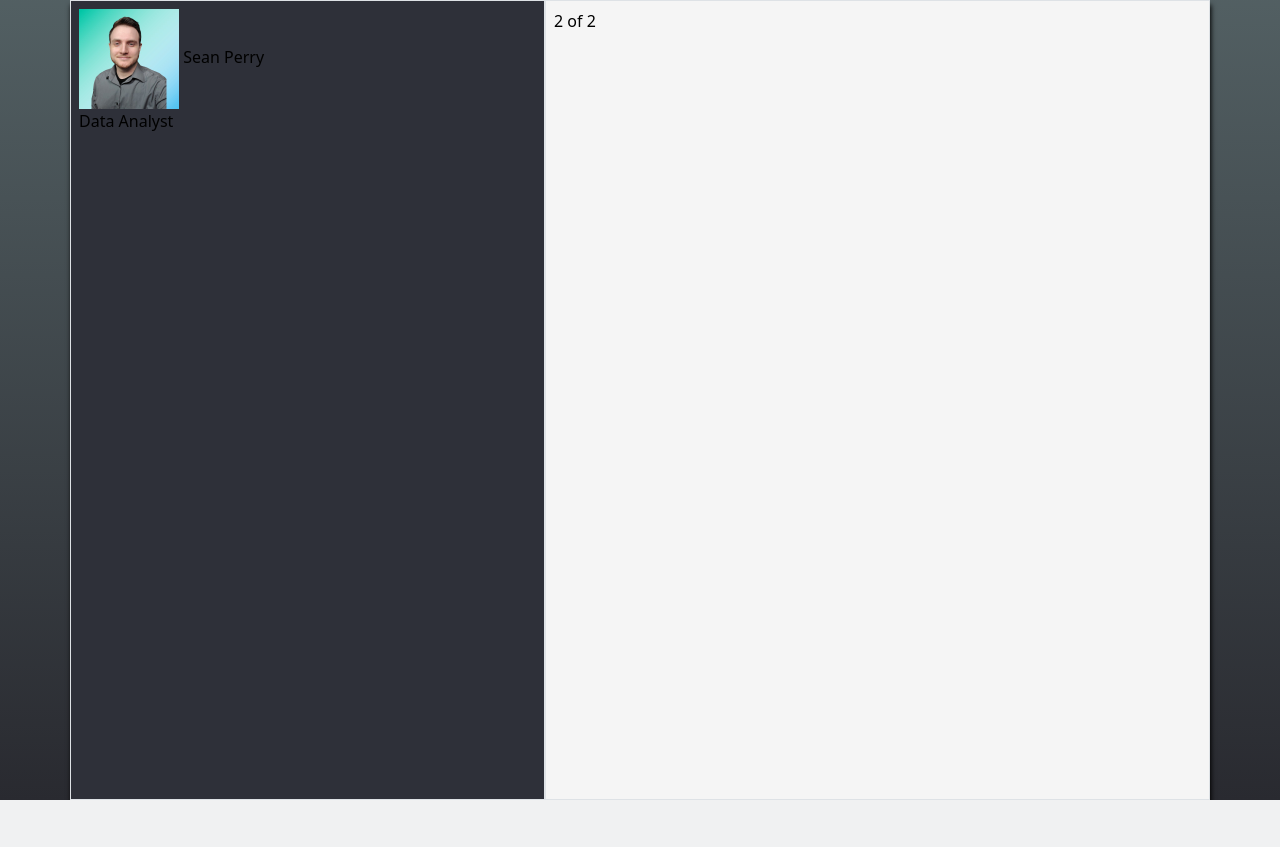
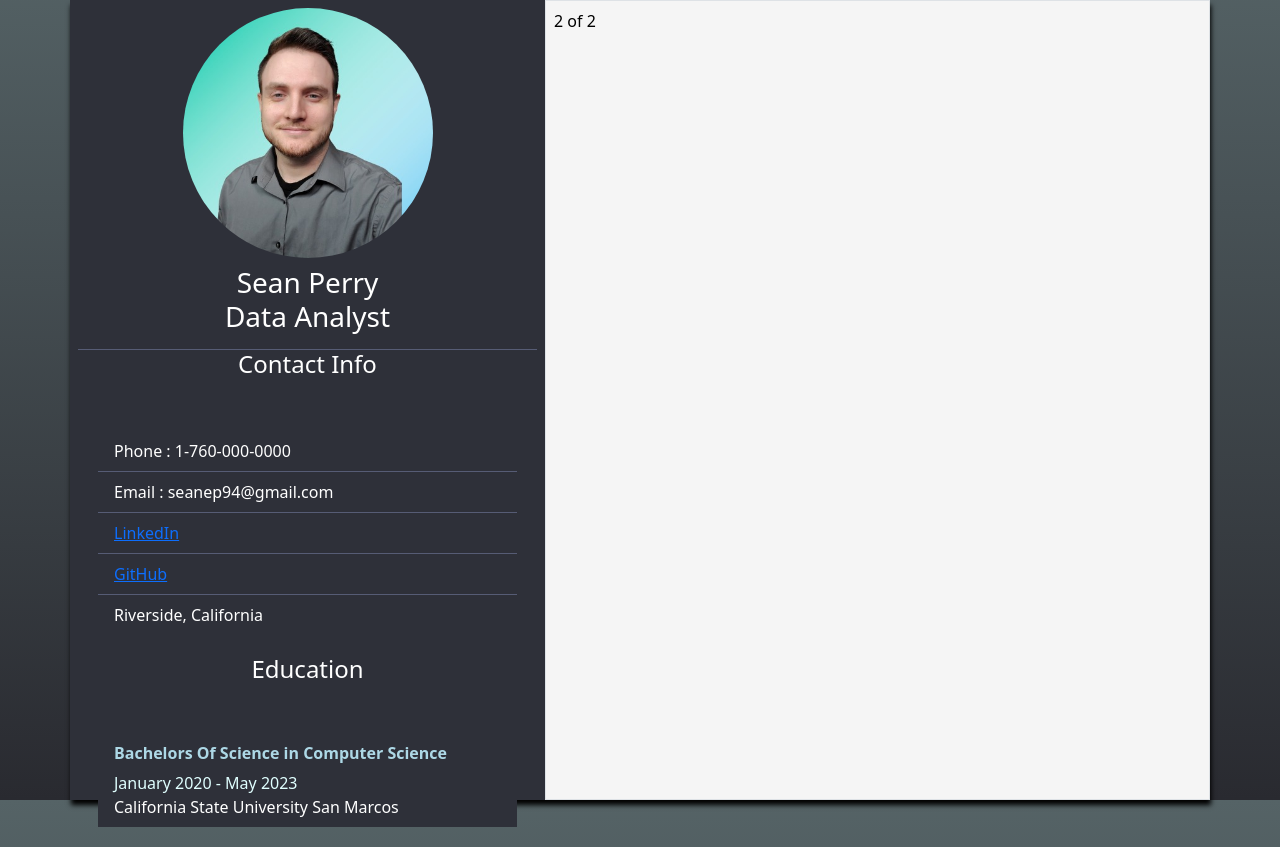
Before and after one commit to SeanP94/careerWebsite, a Flask app: page /resume in a window 1280 px wide. Shown: the part 56-903 px from the top of the page. Before the commit the page ends 856 px from the top, so only its background shows below. Run offline with Flask 3, Linux system fonts and the light colour scheme.

Commit message:
Finished layout for left bar on resume

```diff
--- a/static/resume.css
+++ b/static/resume.css
@@ -9,9 +9,36 @@
 }
 
 .leftCol {
-    color: black;
+    color: white;
+    text-align: center;
     background-color: #2e3039;
     height: 100vh;
+}
+
+.leftCol ul {
+    padding: 20px;
+}
+
+.leftCol li {
+    text-align: left;
+    color: white;
+    background-color: #2e3039;
+    border-color: #565c75 ;
+}
+
+.bLine {
+    padding-bottom: 40px;
+    border-bottom: 1px solid #565c75;
+}
+
+.leftCol img {
+    display: block;
+    margin-left: auto;
+    margin-right: auto;
+    width: 250px;
+    height: 250px;
+    border-radius: 50%;
+    overflow: hidden;
 
 }
 
@@ -20,8 +47,3 @@
     background-color: whitesmoke;
     height: 100vh;
 }
-
-.pfp > img {
-    width: 100px;
-    height: 100px;
-}
--- a/templates/resume.html
+++ b/templates/resume.html
@@ -17,13 +17,47 @@
 
             also note containter is the reason why
         -->
-        <div id="resume" class="container bg-secondary text-white centeredColumn">
+        <div id="resume" class="container text-white centeredColumn">
             <div class="row">
-                <div class="leftCol border p-2 col-5">
-                    <div class="pfp">
-                        <img src="static/pfp.jpg">
-                        Sean Perry <br>
-                        Data Analyst
+                <div class="leftCol p-2 col-5">
+                    <div class="d-flex flex-column">
+                        <img class="align-items-center" src="static/pfp.jpg">
+                        <div class="p-2 bLine" >
+                            <h3>Sean Perry <br>
+                            Data Analyst</h3>
+                        </div>
+                        <div>
+                            <h4>Contact Info</h4><br>
+                            <ul class="list-group list-group-flush ">
+                                <li class="list-group-item">
+                                    Phone : 1-760-000-0000
+                                </li>
+                                <li class="list-group-item">
+                                    Email : seanep94@gmail.com
+                                </li>
+                                <li class="list-group-item">
+                                    <a href='https://www.linkedin.com/in/seanp1994/'>LinkedIn</a>
+                                </li>
+                                <li class="list-group-item">
+                                    <a href="https://github.com/SeanP94">GitHub</a>
+                                </li>
+                                <li class="list-group-item">
+                                    Riverside, California
+                                </li>
+                            </ul>
+
+                        <div>
+                            <h4>Education</h4><br>
+                            <ul class="list-group list-group-flush">
+                                <li class="list-group-item">
+                                    <span style="color: lightblue;"><h6><b>Bachelors Of Science in Computer Science</b></h6></span>
+                                    <span style="color: lightcyan">January 2020 - May 2023</span><br>
+                                    California State University San Marcos<br>
+                                </li>
+                            </ul>
+                        </div>
+
+                        </div>
                     </div>
                 </div>
                 <div class="rightCol  border p-2 col-7 ">
```
Also changed, not shown: static/resumeOld.css (deleted, +0 -65 lines).
